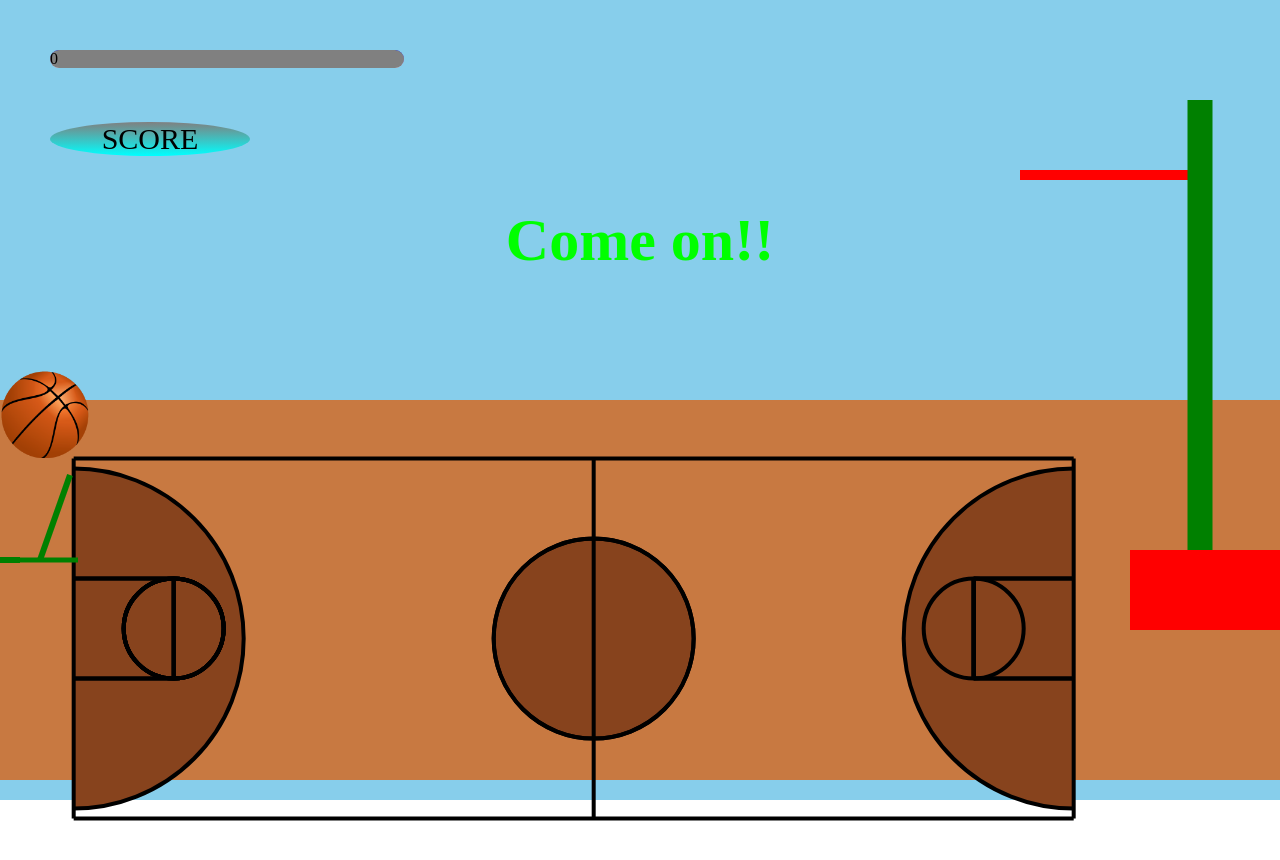
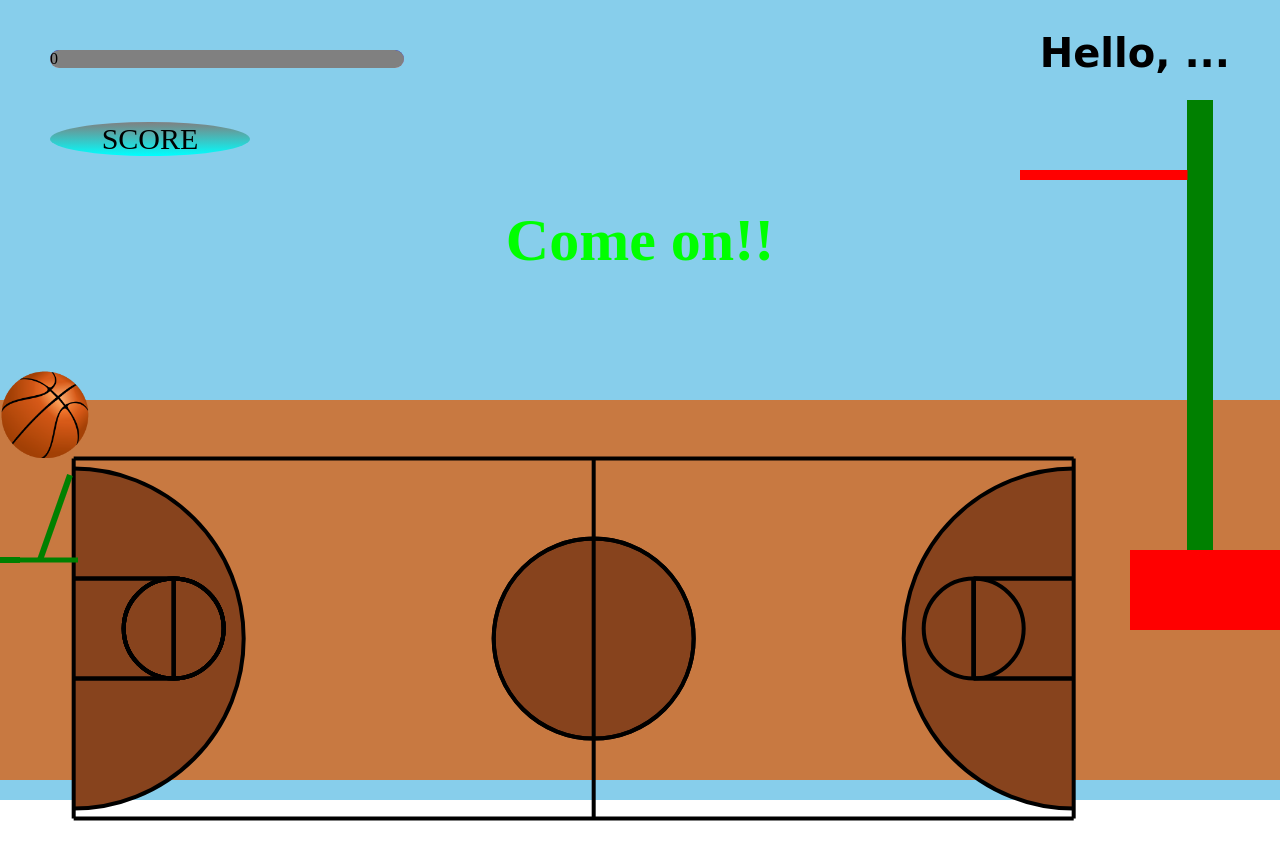
Before and after one commit to bhavya3113/basketball_game, a plain HTML site: page index.html in a window 1280 px wide. Both pictures are taken after a click on the button "LET'S PLAY". Drawn offline with Linux system fonts and the light colour scheme.

Commit message:
inserted textbox to enter the name

```diff
--- a/index.html
+++ b/index.html
@@ -17,22 +17,24 @@
         <h1>BASKETBALL..!!</h1>
         <button id ="start" onclick="startgame()">LET'S PLAY</button>
         <div id = "instructions">
+            <input type="text" id="name" placeholder="Enter player name">
         <h2>INSTRUCTIONS...!</h2>
         HOLD ARROW UP KEY TO INCREASE POWER.<br>THEN, RELEASE TO SHOOT ACCORDING TO ANGLE.
+
       </div>
+
     </div>
         <div id = "second">
             <div id="score-board">
+                <h3>Hello, <span id ="username">Guest</span>...</h3>
                 <div id="progress-bar">
                     <div id="progress">0</div>
                 </div>
             </div>
                 <p id="score">SCORE</p>
-
     <h1 id="text">Come on!!</h1>
     <canvas id="backCanvas" height="700" width="1400"></canvas>
     <canvas id ="frontcanvas"></canvas>
-
 
         </div>
         <script src="scripts/main.js" async defer></script>
--- a/scripts/game.js
+++ b/scripts/game.js
@@ -93,7 +93,7 @@ function showcomments() {
   } else if (score == 8) {
     message.innerHTML = "Awesome!";
   } else if (score == 10) {
-    message.innerHTML = "You Won!!......Returning to HomePage...";
+    message.innerHTML = "You Won!!......<br>Returning to HomePage...";
     clearInterval(angleid);
     setTimeout(function(){
   second.style.display="none";
--- a/scripts/index.js
+++ b/scripts/index.js
@@ -8,6 +8,9 @@ var first=document.getElementById('first');
 function startgame(){
   first.style.display="none";
   second.style.display="block";
+  var x = document.getElementById("name").value;
+  document.getElementById("username").innerHTML = x;
+
 };
 var screen = {
   canvas: document.getElementById("frontcanvas"),
--- a/scripts/main.js
+++ b/scripts/main.js
@@ -113,12 +113,12 @@ function bground(backC, ringC) {
   bground("#c87941", "#87431d");
 
 
-  function poleground(dc) {
+  function poleground() {
 
     screen.context.beginPath();
     screen.context.fillStyle='#a4b494';
     screen.context.fill();
-    screen.context.fillStyle =dc;
+    screen.context.fillStyle ="red";
     screen.context.fillRect(1020,170, 170,10);
 
     screen.context.moveTo(1200,100);
@@ -136,6 +136,6 @@ function bground(backC, ringC) {
     screen.context.drawImage(img,1020,172,150,150);
   };
   img.src = 'images/net.png';
+     }
 
-     }
-      poleground("red");
+     var pole = setInterval(poleground,10);
--- a/styles/styles.css
+++ b/styles/styles.css
@@ -26,7 +26,7 @@
   position: absolute;
   height: 100px;
   width: 200px;
-  top: 40%;
+  top: 35%;
   left: 40%;
   background-color: yellow;
   font-size: 35px;
@@ -37,6 +37,16 @@
   background-color: grey;
   box-shadow: 5px 5px;
   cursor: pointer;
+}
+input{
+  height: 50px;
+  width: 300px;
+  margin-left:80px ;
+}
+::placeholder,input[type="text"]{
+  text-align: center;
+  font-size: 20px;
+  font-family: cursive;
 }
 
 #second {
@@ -50,6 +60,12 @@
 #score-board {
   display: block;
   margin: 50px;
+}
+ h3{
+  float: right;
+  font-size: 40px;
+  font-family: cursive;
+  margin-top:-20px;
 }
 #score {
   width: 200px;
```
